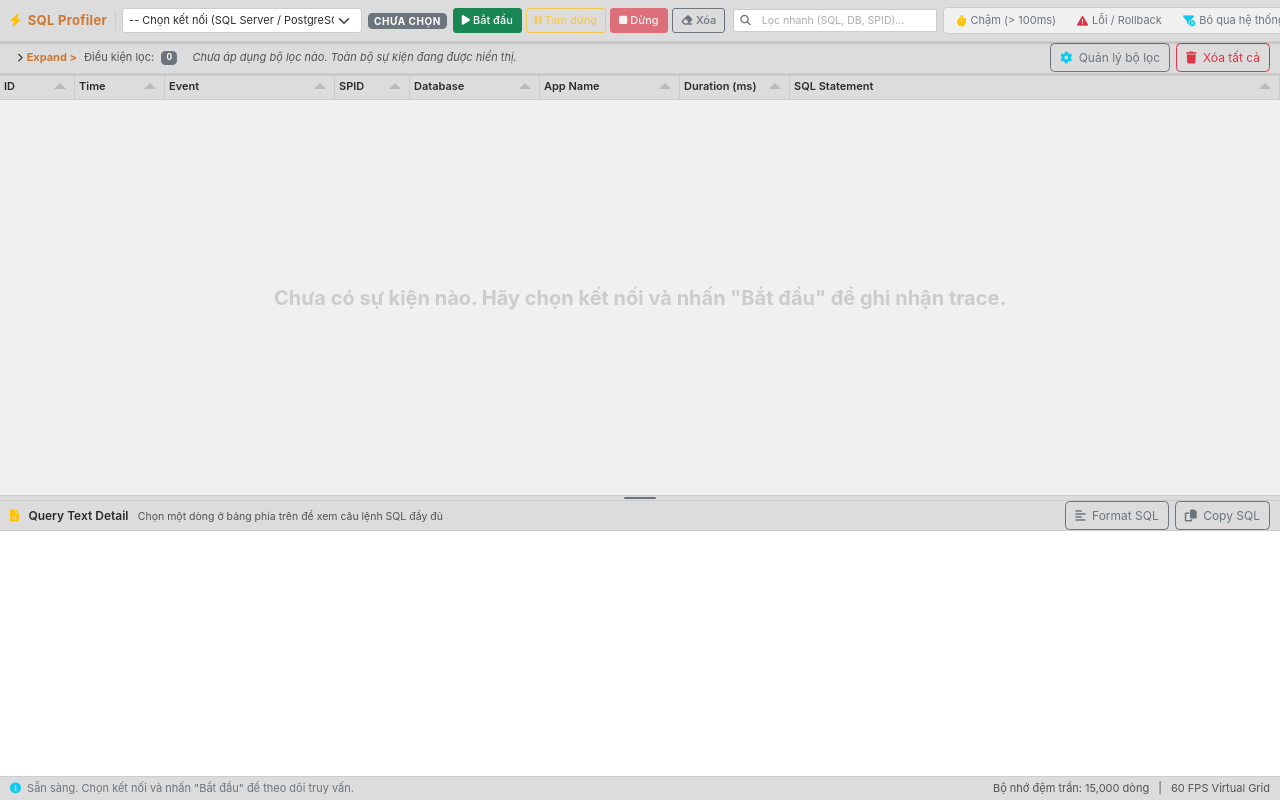
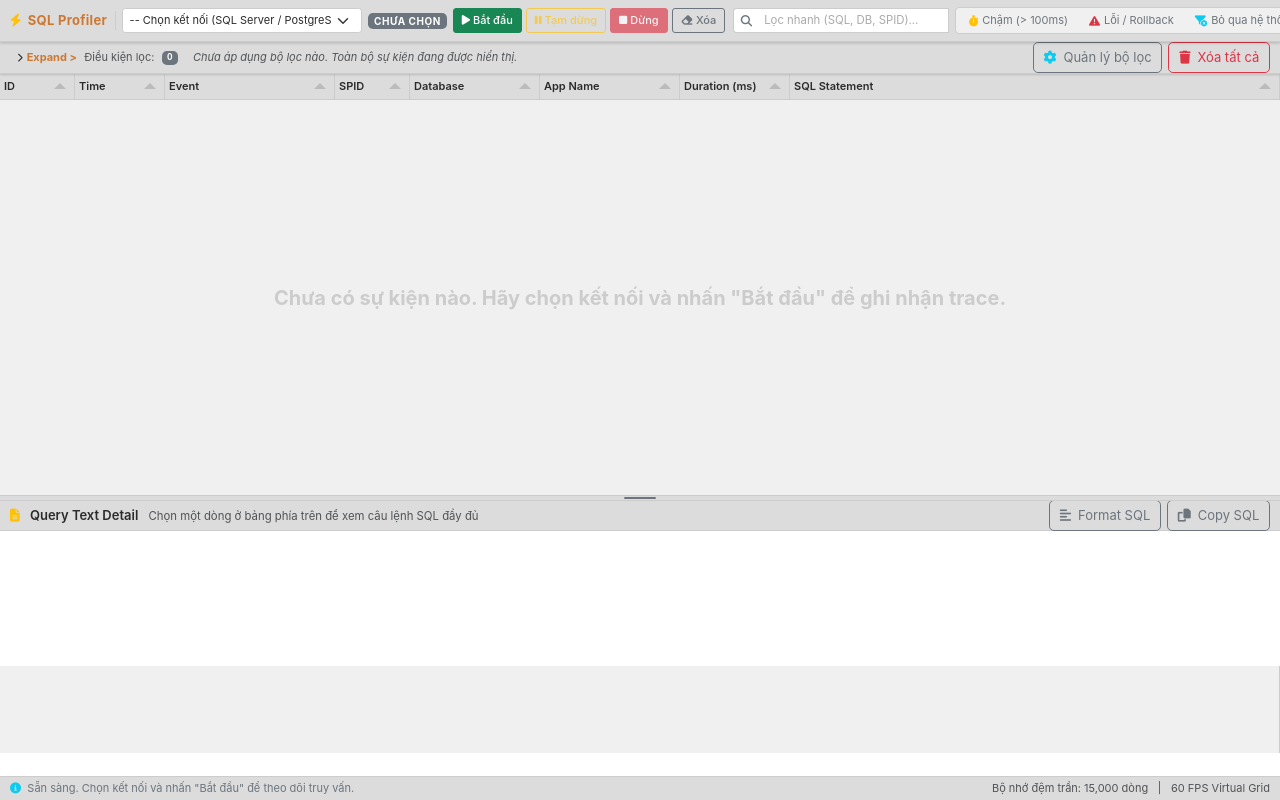
Before and after one commit to luongtmu001/IDE_SQL_Lite_Pywebview, a Flask app: template templates/profiler_window.html in a window 1280 px wide. Run offline with Flask 3, Linux system fonts and the light colour scheme; the template is opened without the code that fills it, so the values that code supplies are empty; some libraries are stand-ins or nearby versions.

Commit message:
feat: implement Global IDE UI typography with persistent profile in settings.json

```diff
--- a/data/settings.json
+++ b/data/settings.json
@@ -3,7 +3,9 @@
     "appearance": {
         "theme": "github-light",
         "iconSize": 15,
-        "fontSize": 14
+        "uiFontFamily": "Segoe UI",
+        "uiFontSize": 13,
+        "fontSize": 13
     },
     "addons": {
         "bravo_tool": {
--- a/static/css/profiler.css
+++ b/static/css/profiler.css
@@ -9,8 +9,8 @@ html, body.profiler-body {
     flex-direction: column;
     background-color: var(--ide-bg-main, #1C1D23);
     color: var(--ide-text-main, #c7cfcf);
-    font-family: var(--ide-font-family, -apple-system, BlinkMacSystemFont, "Segoe UI", Roboto, sans-serif);
-    font-size: 12px;
+    font-family: var(--ide-ui-font-family, var(--ide-font-family, -apple-system, BlinkMacSystemFont, "Segoe UI", Roboto, sans-serif));
+    font-size: var(--ide-ui-font-size, 12px);
     user-select: none;
 }
 
--- a/static/css/theme-variables.css
+++ b/static/css/theme-variables.css
@@ -7,6 +7,19 @@
    2. Khai báo các giá trị màu cho các biến bên dưới.
    3. Khai báo tên theme trong file static/js/theme-registry.js.
    ============================================================================= */
+
+/* ── Global IDE UI Typography Tokens (Skill: Global IDE UI Font & Font Size) ── */
+:root {
+    --ide-ui-font-family:           -apple-system, BlinkMacSystemFont, 'Segoe UI', Arial, sans-serif;
+    --ide-ui-font-size:             13px;
+    --ide-ui-line-height:           1.45;
+
+    /* Proportional scale hierarchy */
+    --ide-font-xs:                  calc(var(--ide-ui-font-size) * 0.78);
+    --ide-font-sm:                  calc(var(--ide-ui-font-size) * 0.88);
+    --ide-font-md:                  var(--ide-ui-font-size);
+    --ide-font-lg:                  calc(var(--ide-ui-font-size) * 1.15);
+}
 
 /* ── 1. DARK THEME (Mặc định) ────────────────────────────────────────────────── */
 :root,
--- /dev/null
+++ b/static/js/typography.js
@@ -0,0 +1,168 @@
+/**
+ * Typography Manager — Centralized UI Typography Control & Persistent Profile
+ * Complies with .SKILL/global_ide_ui_typography_skill.md:
+ * - Controls IDE UI Font Family & UI Font Size independently from Editor.
+ * - Zero-Reload runtime cascade update via CSS variables.
+ * - Non-breaking: preserves 100% of existing IDE layout geometry and containers.
+ * - Persists typography settings into data/settings.json profile.
+ */
+
+(function (global) {
+    'use strict';
+
+    const STORAGE_KEY_FONT_FAMILY = 'ide-ui-font-family';
+    const STORAGE_KEY_FONT_SIZE = 'ide-ui-font-size';
+
+    const DEFAULT_TYPOGRAPHY = {
+        uiFontFamily: 'Segoe UI',
+        uiFontSize: 13
+    };
+
+    const FONT_FAMILY_FALLBACKS = {
+        'Segoe UI': "-apple-system, BlinkMacSystemFont, 'Segoe UI', Arial, sans-serif",
+        'Inter': "'Inter', -apple-system, BlinkMacSystemFont, 'Segoe UI', Arial, sans-serif",
+        'Arial': "Arial, 'Helvetica Neue', Helvetica, sans-serif",
+        'Roboto': "'Roboto', 'Segoe UI', Arial, sans-serif",
+        'Tahoma': "Tahoma, Verdana, 'Segoe UI', sans-serif",
+        'System UI': "system-ui, -apple-system, BlinkMacSystemFont, 'Segoe UI', Roboto, sans-serif"
+    };
+
+    let _currentTypography = { ...DEFAULT_TYPOGRAPHY };
+
+    function resolveFontFamilyStack(fontName) {
+        if (!fontName) return FONT_FAMILY_FALLBACKS['Segoe UI'];
+        if (FONT_FAMILY_FALLBACKS[fontName]) {
+            return FONT_FAMILY_FALLBACKS[fontName];
+        }
+        return `"${fontName}", ${FONT_FAMILY_FALLBACKS['Segoe UI']}`;
+    }
+
+    const TypographyManager = {
+        init() {
+            // 1. Fast synchronous restore from localStorage to eliminate FOUC / font jump
+            try {
+                const cachedFamily = localStorage.getItem(STORAGE_KEY_FONT_FAMILY);
+                const cachedSize = parseInt(localStorage.getItem(STORAGE_KEY_FONT_SIZE), 10);
+                if (cachedFamily || (!isNaN(cachedSize) && cachedSize >= 10 && cachedSize <= 24)) {
+                    this.apply({
+                        uiFontFamily: cachedFamily || DEFAULT_TYPOGRAPHY.uiFontFamily,
+                        uiFontSize: (!isNaN(cachedSize) && cachedSize >= 10 && cachedSize <= 24) ? cachedSize : DEFAULT_TYPOGRAPHY.uiFontSize
+                    }, false);
+                }
+            } catch (_) {}
+
+            // 2. Asynchronously verify and sync with persistent settings profile in data/settings.json
+            if (global.AppStorage && typeof global.AppStorage.getSettings === 'function') {
+                global.AppStorage.getSettings().then(settings => {
+                    if (settings && settings.appearance) {
+                        const app = settings.appearance;
+                        const family = app.uiFontFamily || app.fontFamily || DEFAULT_TYPOGRAPHY.uiFontFamily;
+                        const size = parseInt(app.uiFontSize || app.fontSize, 10) || DEFAULT_TYPOGRAPHY.uiFontSize;
+                        this.apply({ uiFontFamily: family, uiFontSize: size }, false);
+                    }
+                }).catch(err => {
+                    console.warn('[TypographyManager] Failed to load settings profile:', err);
+                });
+            }
+        },
+
+        apply(config, persist = false) {
+            if (!config) return;
+
+            const family = config.uiFontFamily || config.fontFamily || _currentTypography.uiFontFamily || DEFAULT_TYPOGRAPHY.uiFontFamily;
+            let size = parseInt(config.uiFontSize !== undefined ? config.uiFontSize : config.fontSize, 10);
+            if (isNaN(size) || size < 10 || size > 24) {
+                size = _currentTypography.uiFontSize || DEFAULT_TYPOGRAPHY.uiFontSize;
+            }
+
+            _currentTypography = {
+                uiFontFamily: family,
+                uiFontSize: size
+            };
+
+            // 1. Update CSS variables at :root (Zero-Reload runtime cascade without touching editor)
+            const root = document.documentElement;
+            const fontStack = resolveFontFamilyStack(family);
+            root.style.setProperty('--ide-ui-font-family', fontStack);
+            root.style.setProperty('--ide-ui-font-size', `${size}px`);
+            root.style.setProperty('--ide-ui-line-height', '1.45');
+
+            // 2. Cache in localStorage for immediate restore on reload
+            try {
+                localStorage.setItem(STORAGE_KEY_FONT_FAMILY, family);
+                localStorage.setItem(STORAGE_KEY_FONT_SIZE, String(size));
+            } catch (_) {}
+
+            // 3. Dispatch event for reactive components
+            const evt = new CustomEvent('ide-typography-changed', {
+                detail: { uiFontFamily: family, uiFontSize: size, fontStack }
+            });
+            document.dispatchEvent(evt);
+            if (typeof window !== 'undefined') {
+                window.dispatchEvent(evt);
+            }
+
+            // 4. Persist to data/settings.json profile if requested
+            if (persist && global.AppStorage && typeof global.AppStorage.getSettings === 'function') {
+                global.AppStorage.getSettings().then(settings => {
+                    const next = settings || {};
+                    if (!next.appearance) next.appearance = {};
+                    next.appearance.uiFontFamily = family;
+                    next.appearance.uiFontSize = size;
+                    return global.AppStorage.saveSettings(next);
+                }).then(ok => {
+                    if (ok) {
+                        console.log('[TypographyManager] Typography profile persisted to settings.json');
+                    }
+                }).catch(err => {
+                    console.error('[TypographyManager] Failed to persist typography profile:', err);
+                });
+            }
+        },
+
+        getTypography() {
+            return { ..._currentTypography };
+        },
+
+        getSupportedFonts() {
+            return Object.keys(FONT_FAMILY_FALLBACKS);
+        },
+
+        getDefaults() {
+            return { ...DEFAULT_TYPOGRAPHY };
+        },
+
+        async saveProfile(family, size) {
+            const fam = family || _currentTypography.uiFontFamily || DEFAULT_TYPOGRAPHY.uiFontFamily;
+            let sz = parseInt(size !== undefined ? size : _currentTypography.uiFontSize, 10);
+            if (isNaN(sz) || sz < 10 || sz > 24) sz = DEFAULT_TYPOGRAPHY.uiFontSize;
+
+            this.apply({ uiFontFamily: fam, uiFontSize: sz }, true);
+        },
+
+        resetToDefault(persist = false) {
+            this.apply({ ...DEFAULT_TYPOGRAPHY }, persist);
+        }
+    };
+
+    global.TypographyManager = TypographyManager;
+
+    // Cross-window sync via storage event
+    if (typeof window !== 'undefined') {
+        window.addEventListener('storage', (e) => {
+            if (e.key === STORAGE_KEY_FONT_FAMILY || e.key === STORAGE_KEY_FONT_SIZE) {
+                const cachedFam = localStorage.getItem(STORAGE_KEY_FONT_FAMILY) || DEFAULT_TYPOGRAPHY.uiFontFamily;
+                const cachedSz = parseInt(localStorage.getItem(STORAGE_KEY_FONT_SIZE), 10) || DEFAULT_TYPOGRAPHY.uiFontSize;
+                TypographyManager.apply({ uiFontFamily: cachedFam, uiFontSize: cachedSz }, false);
+            }
+        });
+    }
+
+    // Run initialization as early as possible
+    if (document.readyState === 'loading') {
+        document.addEventListener('DOMContentLoaded', () => TypographyManager.init());
+    } else {
+        TypographyManager.init();
+    }
+
+})(typeof window !== 'undefined' ? window : this);
--- a/templates/bravo_form.html
+++ b/templates/bravo_form.html
@@ -354,6 +354,7 @@
     <script src="../static/js/storage.js"></script>
     <script src="../static/js/theme-registry.js"></script>
     <script src="../static/js/theme.js"></script>
+    <script src="../static/js/typography.js"></script>
     <script src="../static/js/session.js"></script>
     <script src="../static/js/connections.js"></script>
 
@@ -439,6 +440,9 @@
                 if (!settings) return;
                 const t = settings.appearance?.theme || settings.theme;
                 if (t && window.ThemeManager) window.ThemeManager.applyTheme(t, false);
+                const fam = settings.appearance?.uiFontFamily;
+                const sz = settings.appearance?.uiFontSize;
+                if (fam && sz && window.TypographyManager) window.TypographyManager.apply({ uiFontFamily: fam, uiFontSize: sz }, false);
             };
 
             // Signal ready to native backend so window appears smoothly with full DOM rendered
--- a/templates/index.html
+++ b/templates/index.html
@@ -942,6 +942,7 @@
     <!-- Theme manager first (restores saved theme before paint) -->
     <script src="../static/js/theme-registry.js"></script>
     <script src="../static/js/theme.js"></script>
+    <script src="../static/js/typography.js"></script>
 
     <!-- IDE scripts -->
     <script src="../static/js/context-menu.js"></script>
--- a/templates/profiler_window.html
+++ b/templates/profiler_window.html
@@ -347,6 +347,7 @@
     <script src="../static/js/storage.js"></script>
     <script src="../static/js/theme-registry.js"></script>
     <script src="../static/js/theme.js"></script>
+    <script src="../static/js/typography.js"></script>
     <script src="../static/js/profiler.js"></script>
 </body>
 
--- a/templates/settings_window.html
+++ b/templates/settings_window.html
@@ -151,6 +151,7 @@
     <script src="../static/js/storage.js"></script>
     <script src="../static/js/theme-registry.js"></script>
     <script src="../static/js/theme.js"></script>
+    <script src="../static/js/typography.js"></script>
     <script src="../static/js/settings.js"></script>
 </body>
 
```
Also changed, not shown: static/js/settings.js (+72 -6 lines), static/css/style.css.
